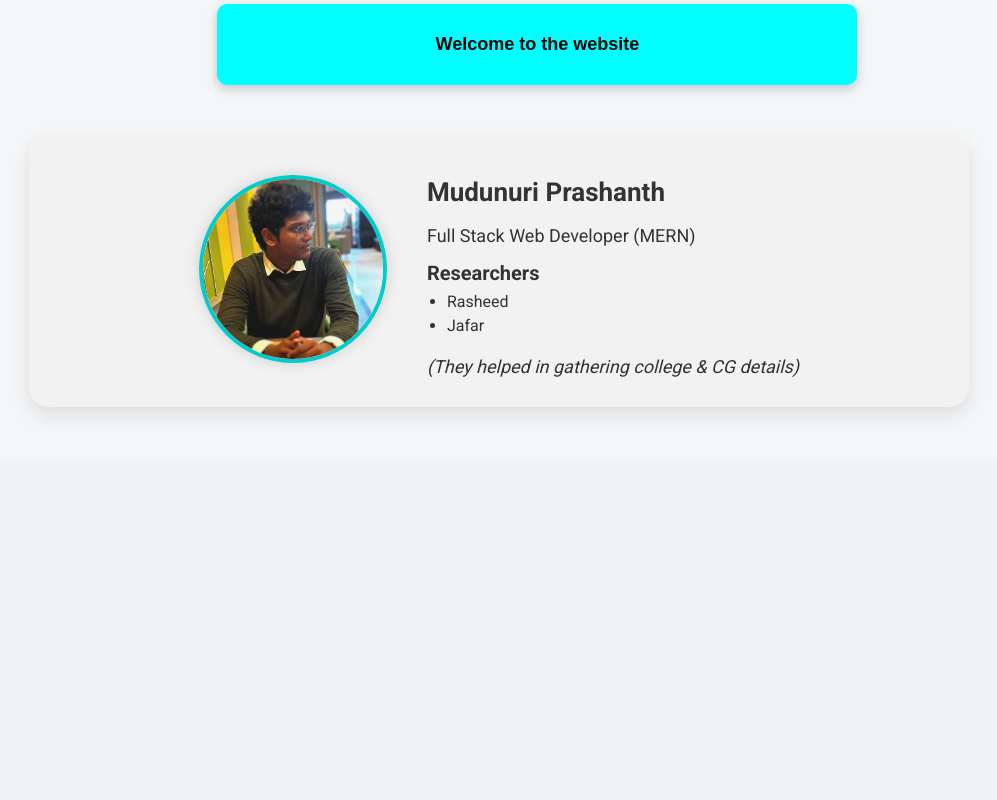
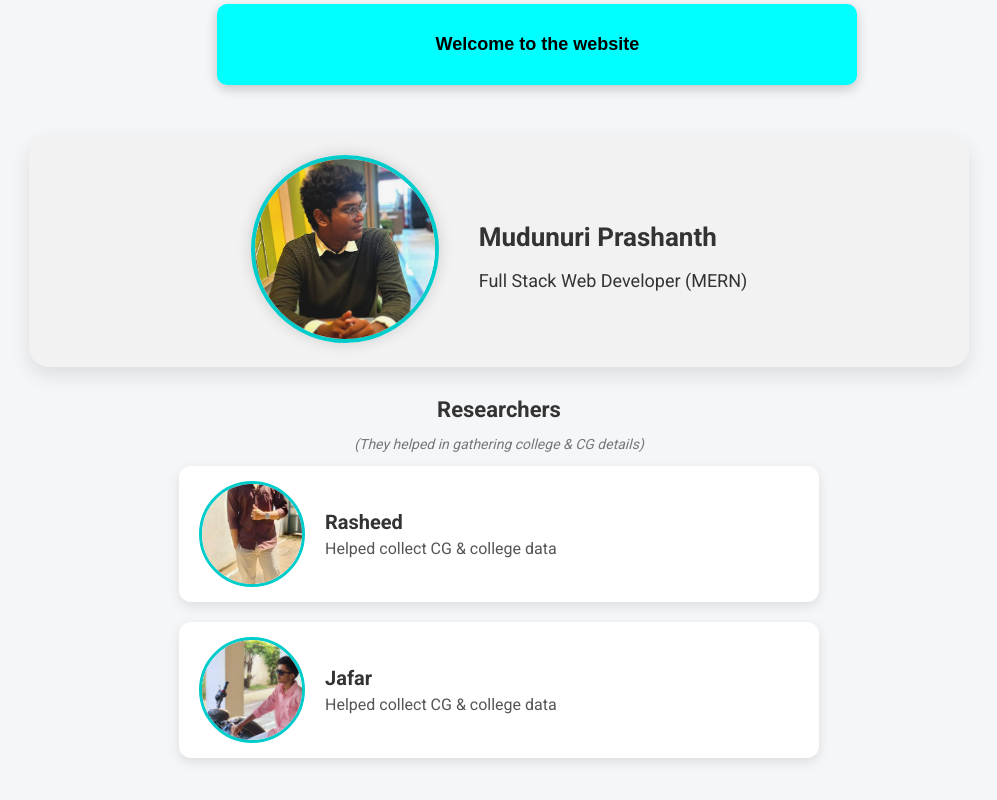
Before and after one commit to Prashanth32124/CampusKartfrontend, a React (Create React App) app: page / in a window 1280 px wide. Shown: the part 316-1116 px from the top of the page, without its empty margins (141-1138 px from the left). Before the commit the page ends 800 px from the top, so only its background shows below. Built offline with nearby package versions, Linux system fonts and the light colour scheme.

Commit message:
Updated Home section layout and styles for creator and researchers

```diff
--- a/src/CSS/Home.css
+++ b/src/CSS/Home.css
@@ -1,4 +1,4 @@
-/* Existing Button */
+/* Welcome Button */
 #bt1 {
   margin-top: 25%;
   margin-left: 28%;
@@ -17,13 +17,13 @@
   background-color: #00dddd;
 }
 
-/* Container holding image + text */
+/* Creator Section */
 .creator-container {
   display: flex;
   flex-direction: row;
   align-items: center;
   justify-content: center;
-  margin: 50px auto;
+  margin: 50px auto 20px;
   max-width: 900px;
   padding: 20px;
   gap: 40px;
@@ -32,7 +32,6 @@
   box-shadow: 0 8px 20px rgba(0, 0, 0, 0.1);
 }
 
-/* Left image box */
 .left-img img {
   width: 180px;
   height: 180px;
@@ -42,7 +41,6 @@
   box-shadow: 0 0 15px rgba(0, 0, 0, 0.15);
 }
 
-/* Right text */
 .right-text h2 {
   font-size: 26px;
   margin-bottom: 5px;
@@ -53,24 +51,70 @@
   margin-bottom: 10px;
 }
 
-.right-text h3 {
-  font-size: 20px;
-  margin-top: 15px;
+/* Researchers Heading */
+.researchers-heading {
+  text-align: center;
+  margin: 30px 0 10px;
+}
+
+.researchers-heading h3 {
+  font-size: 22px;
   margin-bottom: 5px;
 }
 
-.right-text ul {
-  padding-left: 20px;
-  margin: 0;
+.researchers-heading p {
+  font-size: 14px;
+  color: #777;
 }
 
-.right-text li {
-  font-size: 16px;
-  line-height: 1.5;
+/* Researchers Section */
+.researchers {
+  display: flex;
+  flex-direction: column;
+  align-items: center;
+  gap: 20px;
+  margin-bottom: 50px;
 }
 
-/* Responsive */
+.researcher-card {
+  display: flex;
+  align-items: center;
+  background-color: #ffffff;
+  padding: 15px 20px;
+  border-radius: 12px;
+  box-shadow: 0 4px 12px rgba(0, 0, 0, 0.1);
+  width: 80%;
+  max-width: 600px;
+}
+
+.researcher-card img {
+  width: 100px;
+  height: 100px;
+  border-radius: 50%;
+  object-fit: cover;
+  margin-right: 20px;
+  border: 3px solid #00cccc;
+}
+
+.researcher-card .info h4 {
+  margin: 0;
+  font-size: 20px;
+}
+
+.researcher-card .info p {
+  margin: 5px 0 0;
+  font-size: 16px;
+  color: #555;
+}
+
+/* Responsive Design */
 @media (max-width: 768px) {
+  #bt1 {
+    margin-top: 15%;
+    margin-left: 5%;
+    width: 90%;
+  }
+
   .creator-container {
     flex-direction: column;
     text-align: center;
@@ -81,9 +125,13 @@
     height: 140px;
   }
 
-  #bt1 {
-    margin-top: 15%;
-    margin-left: 5%;
-    width: 90%;
+  .researcher-card {
+    flex-direction: column;
+    text-align: center;
+  }
+
+  .researcher-card img {
+    margin-right: 0;
+    margin-bottom: 10px;
   }
 }
--- a/src/Home.jsx
+++ b/src/Home.jsx
@@ -2,6 +2,8 @@ import React from 'react';
 import { useNavigate } from 'react-router-dom';
 import './CSS/Home.css';
 import p1 from './images/prashanth.png';
+import p2 from './images/rasheed.png';
+import p3 from './images/jafar.png';
 
 function Home() {
   const navigate = useNavigate();
@@ -16,6 +18,7 @@ function Home() {
         Welcome to the website
       </button>
 
+      {/* Creator Section */}
       <div className="creator-container">
         <div className="left-img">
           <img src={p1} alt="Prashanth" />
@@ -23,12 +26,30 @@ function Home() {
         <div className="right-text">
           <h2>Mudunuri Prashanth</h2>
           <p>Full Stack Web Developer (MERN)</p>
-          <h3>Researchers</h3>
-          <ul>
-            <li>Rasheed</li>
-            <li>Jafar</li>
-          </ul>
-          <p><i>(They helped in gathering college & CG details)</i></p>
+        </div>
+      </div>
+
+      {/* Researchers Section */}
+      <div className="researchers-heading">
+        <h3>Researchers</h3>
+        <p><i>(They helped in gathering college & CG details)</i></p>
+      </div>
+
+      <div className="researchers">
+        <div className="researcher-card">
+          <img src={p2} alt="Rasheed" />
+          <div className="info">
+            <h4>Rasheed</h4>
+            <p>Helped collect CG & college data</p>
+          </div>
+        </div>
+
+        <div className="researcher-card">
+          <img src={p3} alt="Jafar" />
+          <div className="info">
+            <h4>Jafar</h4>
+            <p>Helped collect CG & college data</p>
+          </div>
         </div>
       </div>
     </div>
```
Also changed, not shown: src/images/jafar.png (added), src/images/rasheed.png (added).
